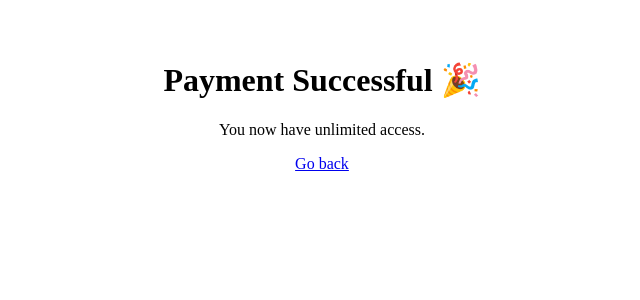
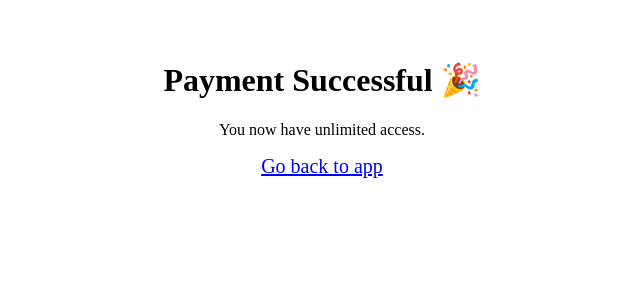
Before and after one commit to blockidea/tone-rewriter, a Next.js app: page /success in a window 1280 px wide. Shown: the top 300 px of the page, without its empty margins (318-958 px from the left). Built offline with nearby package versions, Linux system fonts and the light colour scheme.

Commit message:
Update page.js

```diff
--- a/app/success/page.js
+++ b/app/success/page.js
@@ -11,7 +11,12 @@ export default function Success() {
     <div style={{ padding: '40px', textAlign: 'center' }}>
       <h1>Payment Successful 🎉</h1>
       <p>You now have unlimited access.</p >
-      <a href=" ">Go back</a >
+      <a
+  href="https://tone-rewriter-eight.vercel.app/"
+  style={{ fontSize: '20px', color: 'blue' }}
+>
+  Go back to app
+</a>
     </div>
   );
 }
```
